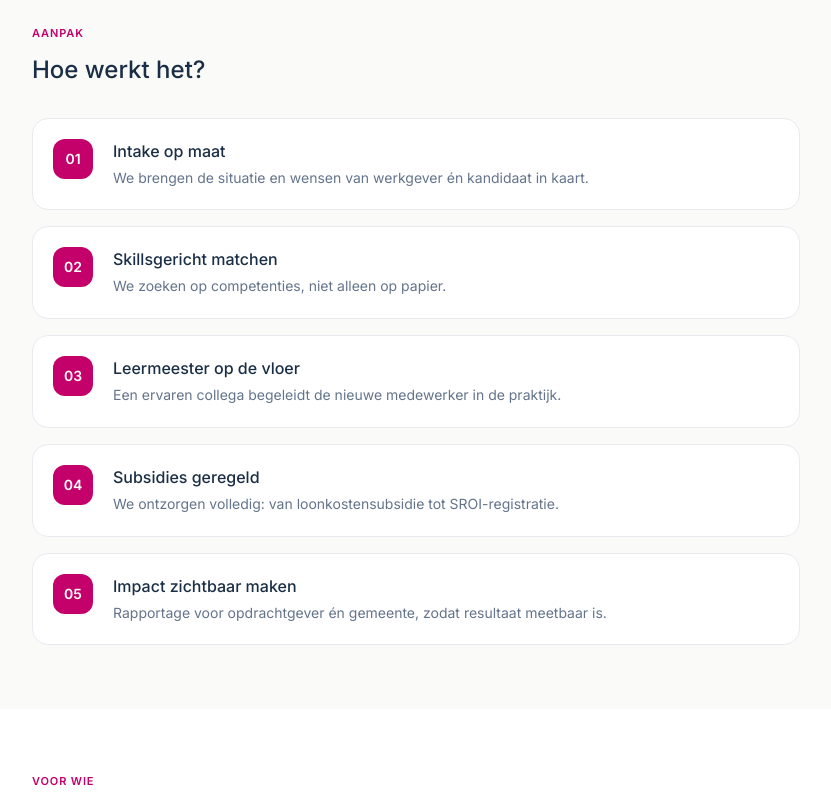
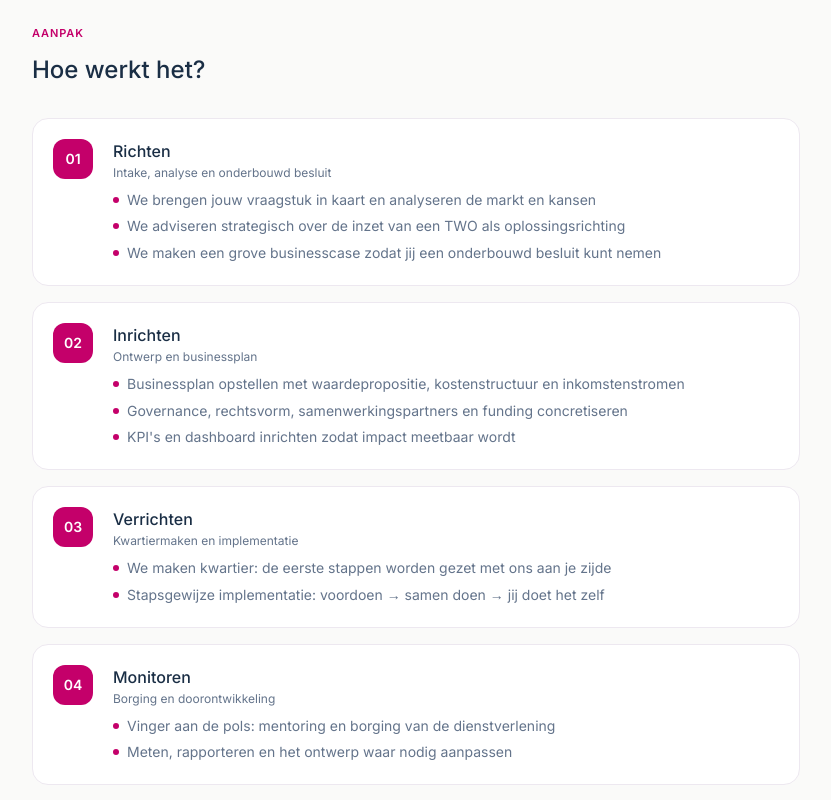
Before and after one commit to Waardewerk/waardewerk-site, a React (Vite) app: page /diensten in a window 1280 px wide. Shown: the part 1180-1980 px from the top of the page, without its empty margins (224-1055 px from the left). Built offline with nearby package versions, Linux system fonts and the light colour scheme.

Commit message:
aanpak stappen vervangen door vier fasen

```diff
--- a/src/pages/Diensten.tsx
+++ b/src/pages/Diensten.tsx
@@ -6,11 +6,24 @@ import ContactModal from '../components/ContactModal';
 type FormState = 'idle' | 'sending' | 'sent' | 'error';
 
 const stappen = [
-  { n: '01', titel: 'Intake op maat', sub: 'We brengen de situatie en wensen van werkgever én kandidaat in kaart.' },
-  { n: '02', titel: 'Skillsgericht matchen', sub: 'We zoeken op competenties, niet alleen op papier.' },
-  { n: '03', titel: 'Leermeester op de vloer', sub: 'Een ervaren collega begeleidt de nieuwe medewerker in de praktijk.' },
-  { n: '04', titel: 'Subsidies geregeld', sub: 'We ontzorgen volledig: van loonkostensubsidie tot SROI-registratie.' },
-  { n: '05', titel: 'Impact zichtbaar maken', sub: 'Rapportage voor opdrachtgever én gemeente, zodat resultaat meetbaar is.' },
+  { n: '01', titel: 'Richten', sub: 'Intake, analyse en onderbouwd besluit', bullets: [
+    'We brengen jouw vraagstuk in kaart en analyseren de markt en kansen',
+    'We adviseren strategisch over de inzet van een TWO als oplossingsrichting',
+    'We maken een grove businesscase zodat jij een onderbouwd besluit kunt nemen',
+  ]},
+  { n: '02', titel: 'Inrichten', sub: 'Ontwerp en businessplan', bullets: [
+    'Businessplan opstellen met waardepropositie, kostenstructuur en inkomstenstromen',
+    'Governance, rechtsvorm, samenwerkingspartners en funding concretiseren',
+    "KPI's en dashboard inrichten zodat impact meetbaar wordt",
+  ]},
+  { n: '03', titel: 'Verrichten', sub: 'Kwartiermaken en implementatie', bullets: [
+    'We maken kwartier: de eerste stappen worden gezet met ons aan je zijde',
+    'Stapsgewijze implementatie: voordoen → samen doen → jij doet het zelf',
+  ]},
+  { n: '04', titel: 'Monitoren', sub: 'Borging en doorontwikkeling', bullets: [
+    'Vinger aan de pols: mentoring en borging van de dienstverlening',
+    'Meten, rapporteren en het ontwerp waar nodig aanpassen',
+  ]},
 ];
 
 const bulletpoints = [
@@ -127,9 +140,17 @@ export default function DienstenPage() {
                       <div className="w-10 h-10 rounded-xl bg-magenta flex items-center justify-center text-white text-sm font-bold flex-shrink-0">
                         {s.n}
                       </div>
-                      <div>
-                        <div className="font-medium text-blauw mb-1">{s.titel}</div>
-                        <div className="text-sm text-grijs leading-relaxed">{s.sub}</div>
+                      <div className="flex-1">
+                        <div className="font-medium text-blauw mb-0.5">{s.titel}</div>
+                        <div className="text-xs text-grijs mb-2">{s.sub}</div>
+                        <ul className="flex flex-col gap-1">
+                          {s.bullets.map((b, i) => (
+                            <li key={i} className="flex gap-2 text-sm text-grijs leading-relaxed">
+                              <span className="w-1.5 h-1.5 rounded-full bg-magenta flex-shrink-0 mt-2" />
+                              {b}
+                            </li>
+                          ))}
+                        </ul>
                       </div>
                     </div>
                   ))}
```
